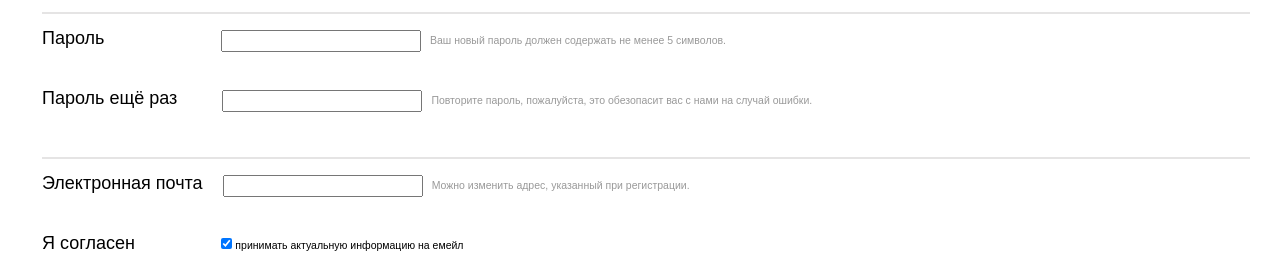
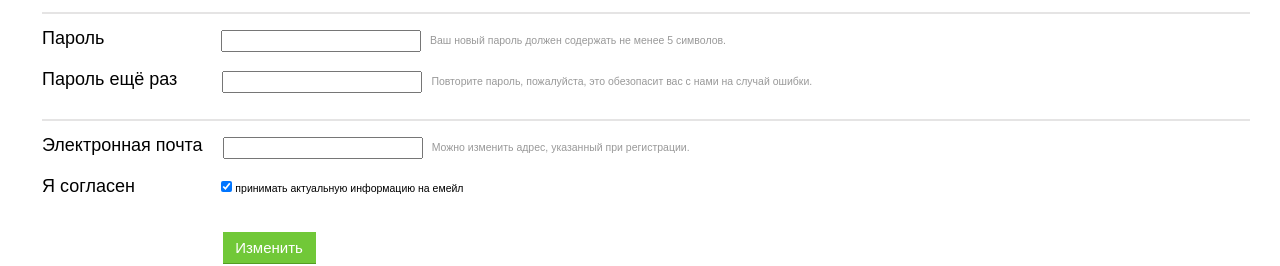
Before and after one commit to DeguzBelarus/tb, a React (Create React App) app: page / in a window 1280 px wide. Shown: the part 198-464 px from the top of the page. Built offline with nearby package versions, Linux system fonts and the light colour scheme; no server answers.

Commit message:
registration page: error messages position was fixed

```diff
--- a/src/pages/RegistrationPage.scss
+++ b/src/pages/RegistrationPage.scss
@@ -499,7 +499,7 @@
         height: 17px;
         font-size: 12px;
         line-height: 12px;
-        margin-bottom: 10px;
+        margin-bottom: 8px;
 
         input {
           width: 115px;
@@ -529,7 +529,7 @@
         height: 17px;
         font-size: 12px;
         line-height: 12px;
-        margin-bottom: 10px;
+        margin-bottom: 8px;
 
         input {
           width: 115px;
@@ -559,7 +559,7 @@
         height: 17px;
         font-size: 12px;
         line-height: 12px;
-        margin-bottom: 10px;
+        margin-bottom: 8px;
 
         input {
           width: 115px;
@@ -701,7 +701,7 @@
         height: 19px;
         font-size: 14px;
         line-height: 14px;
-        margin-bottom: 10px;
+        margin-bottom: 3px;
 
         input {
           width: 130px;
@@ -731,7 +731,7 @@
         height: 19px;
         font-size: 14px;
         line-height: 14px;
-        margin-bottom: 10px;
+        margin-bottom: 3px;
 
         input {
           width: 130px;
@@ -761,7 +761,7 @@
         height: 19px;
         font-size: 14px;
         line-height: 14px;
-        margin-bottom: 10px;
+        margin-bottom: 3px;
 
         input {
           width: 130px;
@@ -902,7 +902,7 @@
         height: 25px;
         font-size: 18px;
         line-height: 18px;
-        margin-bottom: 22px;
+        margin-bottom: 3px;
 
         input {
           width: 200px;
@@ -932,7 +932,7 @@
         height: 25px;
         font-size: 18px;
         line-height: 18px;
-        margin-bottom: 22px;
+        margin-bottom: 3px;
 
         input {
           width: 200px;
@@ -962,7 +962,7 @@
         height: 25px;
         font-size: 18px;
         line-height: 18px;
-        margin-bottom: 22px;
+        margin-bottom: 3px;
 
         input {
           width: 200px;
@@ -1104,6 +1104,7 @@
         height: 31px;
         font-size: 21px;
         line-height: 19px;
+        margin-bottom: 3px;
 
         input {
           width: 336px;
@@ -1134,7 +1135,7 @@
         height: 31px;
         font-size: 21px;
         line-height: 19px;
-        margin-bottom: 22px;
+        margin-bottom: 3px;
 
         input {
           width: 336px;
@@ -1165,7 +1166,7 @@
         height: 31px;
         font-size: 21px;
         line-height: 19px;
-        margin-bottom: 22px;
+        margin-bottom: 3px;
 
         input {
           width: 336px;
@@ -1308,6 +1309,7 @@
         height: 52px;
         font-size: 35.5px;
         line-height: 32.3px;
+        margin-bottom: 8px;
 
         input {
           width: 571px;
@@ -1338,7 +1340,7 @@
         height: 52px;
         font-size: 35.5px;
         line-height: 32.3px;
-        margin-bottom: 37px;
+        margin-bottom: 8px;
 
         input {
           width: 571px;
@@ -1369,7 +1371,7 @@
         height: 52px;
         font-size: 35.5px;
         line-height: 32.3px;
-        margin-bottom: 37px;
+        margin-bottom: 8px;
 
         input {
           width: 571px;
```
